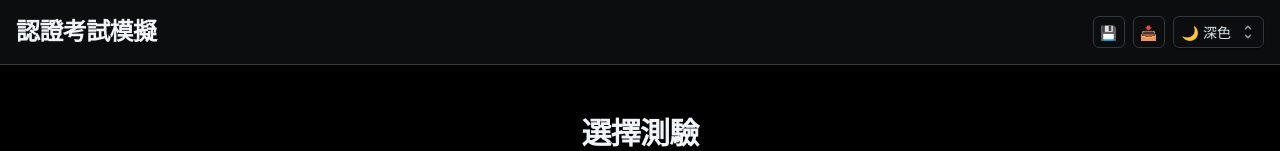
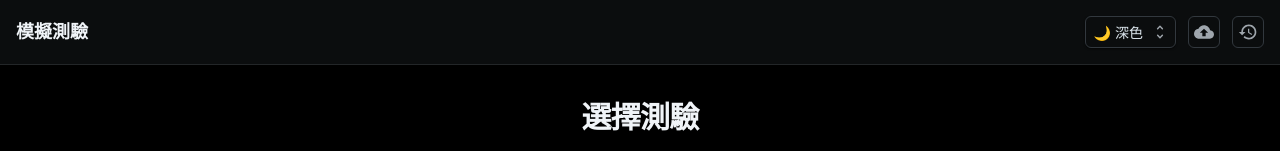
Before and after one commit to KoukeNeko/mock_exam_app, a React (Vite) app: page / in a window 1280 px wide. Shown: the top 151 px of the page. Built offline with nearby package versions, Linux system fonts and the light colour scheme.

Commit message:
feat: refactor NavBar and Quiz components to improve state management and UI layout

```diff
--- a/src/App.jsx
+++ b/src/App.jsx
@@ -46,7 +46,7 @@ function ModeToggle() {
   );
 }
 
-function NavBar() {
+function NavBar({ selectedQuizId, onBack, showHistory, setShowHistory }) {
   const [showBackupModal, setShowBackupModal] = useState(false);
   const fileInputRef = useRef(null);
 
@@ -61,7 +61,7 @@ function NavBar() {
     const url = URL.createObjectURL(blob);
     const a = document.createElement('a');
     a.href = url;
-    a.download = `quiz-backup-${new Date().toISOString().slice(0, 10)}.json`;
+    a.download = 'quiz-backup.json';
     document.body.appendChild(a);
     a.click();
     document.body.removeChild(a);
@@ -75,10 +75,10 @@ function NavBar() {
       reader.onload = (e) => {
         try {
           const data = JSON.parse(e.target.result);
-          localStorage.clear();
-          Object.entries(data).forEach(([key, value]) => {
-            localStorage.setItem(key, value);
-          });
+          for (const key in data) {
+            localStorage.setItem(key, data[key]);
+          }
+          setShowBackupModal(false);
           window.location.reload();
         } catch (error) {
           console.error('Error restoring backup:', error);
@@ -87,50 +87,69 @@ function NavBar() {
       };
       reader.readAsText(file);
     }
-    setShowBackupModal(false);
   };
 
   return (
     <Sheet
-      variant="outlined"
       sx={{
+        display: 'flex',
+        alignItems: 'center',
+        justifyContent: 'space-between',
+        position: 'sticky',
+        top: 0,
+        zIndex: 9995,
         p: 2,
-        mb: 2,
-        display: 'flex',
-        justifyContent: 'space-between',
-        alignItems: 'center',
-        borderWidth: '0px 0px 1px 0px',
-        bgcolor: 'background.surface',
+        gap: 1,
+        background: 'background.surface',
+        borderBottom: '1px solid',
+        borderColor: 'divider',
       }}
     >
-      <Typography
-        level="h3"
-        sx={{
-          fontWeight: 'bold'
-        }}
-      >
-        認證考試模擬
-      </Typography>
-      <Box sx={{ display: 'flex', gap: 1, alignItems: 'center' }}>
+      <Box sx={{ display: 'flex', gap: 1.5, alignItems: 'center' }}>
+        {selectedQuizId ? (
+          <Button
+            variant="outlined"
+            color="neutral"
+            onClick={onBack}
+            size="sm"
+          >
+            返回
+          </Button>
+        ) : (
+          <Typography level="title-lg" sx={{ mr: 2 }}>
+            模擬測驗
+          </Typography>
+        )}
+      </Box>
+
+      <Box sx={{ display: 'flex', gap: 1.5, alignItems: 'center' }}>
+        {selectedQuizId && (
+          <Button
+            variant="outlined"
+            color="neutral"
+            onClick={() => setShowHistory(true)}
+            size="sm"
+          >
+            歷史紀錄
+          </Button>
+        )}
+        <ModeToggle />
         <IconButton
-          size="sm"
           variant="outlined"
           color="neutral"
           onClick={handleBackup}
-          title="備份進度"
+          size="sm"
         >
-          💾
+          <BackupIcon />
         </IconButton>
         <IconButton
-          size="sm"
           variant="outlined"
           color="neutral"
           onClick={() => setShowBackupModal(true)}
-          title="恢復進度"
+          size="sm"
         >
-          📥
+          <RestoreIcon />
         </IconButton>
-        <ModeToggle />
       </Box>
 
       <Modal open={showBackupModal} onClose={() => setShowBackupModal(false)}>
@@ -179,6 +198,7 @@ function NavBar() {
 function App() {
   const [selectedQuizId, setSelectedQuizId] = useState(null)
   const [quizData, setQuizData] = useState(null)
+  const [showHistory, setShowHistory] = useState(false)
 
   const handleQuizSelect = async (quiz) => {
     try {
@@ -205,7 +225,7 @@ function App() {
     <CssVarsProvider defaultMode="dark">
       <CssBaseline />
       <div className="app-container">
-        <NavBar />
+        <NavBar selectedQuizId={selectedQuizId} onBack={handleBack} showHistory={showHistory} setShowHistory={setShowHistory} />
         {selectedQuizId ? (
           <Quiz quizData={quizData} onBack={handleBack} />
         ) : (
--- a/src/components/Quiz.jsx
+++ b/src/components/Quiz.jsx
@@ -465,24 +465,6 @@ const Quiz = ({ quizData, onBack }) => {
             mb: { xs: '80px', sm: '80px' }, // 為固定底部導航欄留出空間
           }}
         >
-          <Box sx={{ display: 'flex', justifyContent: 'space-between', alignItems: 'center', mb: 2, gap: 2 }}>
-            <Button
-              variant="outlined"
-              color="neutral"
-              onClick={handleExit}
-            >
-              返回
-            </Button>
-            <Button
-              variant="outlined"
-              color="neutral"
-              onClick={() => setShowHistory(true)}
-              startDecorator={<HistoryIcon />}
-            >
-              歷史紀錄
-            </Button>
-          </Box>
-
           <Box sx={{ textAlign: 'center', mb: 4 }}>
             <Typography level="h2" component="h1">
               {quizData.exam_title}
@@ -504,59 +486,6 @@ const Quiz = ({ quizData, onBack }) => {
             showAnswer={showAnswer}
             isCorrect={isAnswerCorrect}
           />
-
-          {/* 固定在底部的導航欄 */}
-          <Sheet
-            variant="solid"
-            sx={{
-              position: 'fixed',
-              bottom: 0,
-              left: 0,
-              right: 0,
-              height: '60px',
-              zIndex: 1000,
-              display: 'flex',
-              alignItems: 'center',
-              justifyContent: 'space-between',
-              px: 2,
-              py: 1,
-              gap: 1,
-              bgcolor: 'background.surface',
-              borderTop: '1px solid',
-              borderColor: 'divider',
-              boxShadow: 'sm',
-            }}
-          >
-            <Button
-              variant="outlined"
-              color="neutral"
-              onClick={handlePrevious}
-              disabled={currentQuestionIndex === 0}
-              startDecorator={<KeyboardArrowUpIcon />}
-              sx={{ minWidth: '120px' }}
-            >
-              上一題
-            </Button>
-
-            <Button
-              variant={showAnswer ? "solid" : "outlined"}
-              color={showAnswer ? (isAnswerCorrect ? "success" : "danger") : "primary"}
-              onClick={showAnswer ? handleNext : checkAnswer}
-              disabled={!userAnswers[currentQuestionIndex] || userAnswers[currentQuestionIndex].length === 0}
-              endDecorator={showAnswer ? <KeyboardArrowDownIcon /> : null}
-              sx={{
-                minWidth: '120px',
-                transition: 'all 0.2s ease-in-out',
-              }}
-            >
-              {showAnswer
-                ? (isAnswerCorrect
-                    ? (currentQuestionIndex === quizData.questions.length - 1 ? "完成測驗" : "下一題")
-                    : "答錯了，下一題")
-                : "檢查答案"
-              }
-            </Button>
-          </Sheet>
         </Sheet>
       </Container>
     </CssVarsProvider>
```
